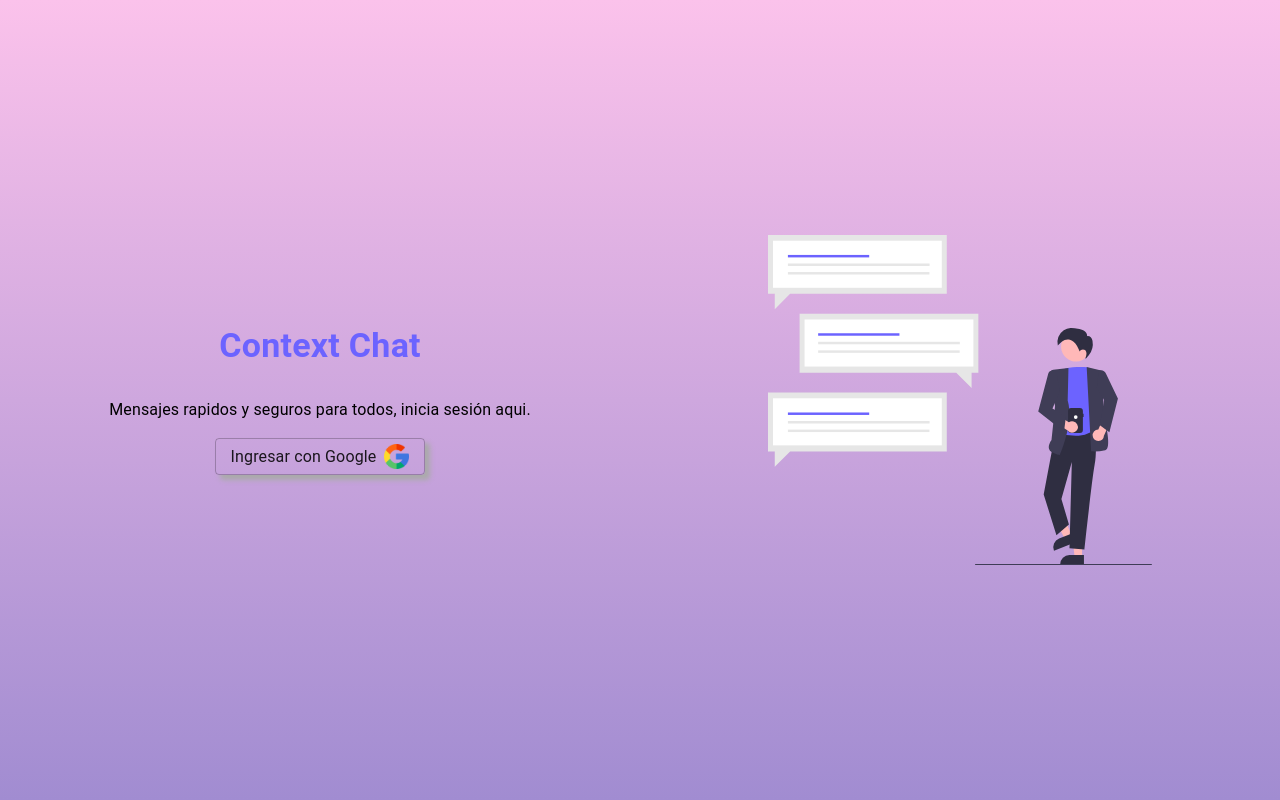
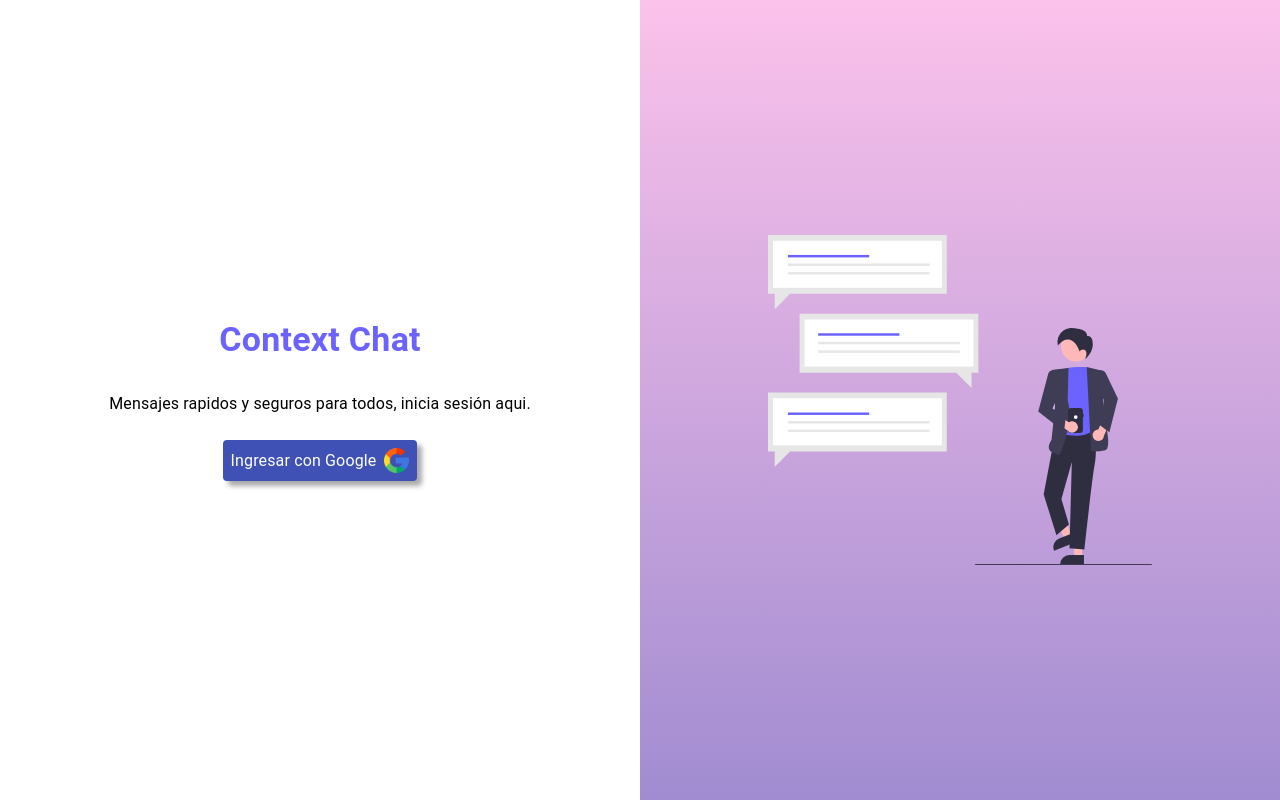
Before and after one commit to ChrisCedi/chat-app, a React (Create React App) app: page / in a window 1280 px wide. Built offline with nearby package versions, Linux system fonts and the light colour scheme; no server answers.

Commit message:
fix: reload to navigate

```diff
--- a/src/components/Login/Login.jsx
+++ b/src/components/Login/Login.jsx
@@ -22,8 +22,9 @@ const Login = ({ width }) => {
 
           <Button
             className={classes.button}
-            variant="outlined"
+            variant="contained"
             onClick={loginUser}
+            color="primary"
           >
             <Typography>Ingresar con Google</Typography>
             <img src={Images.GoogleIcon} className={classes.gIcon} alt="icon" />
@@ -47,8 +48,9 @@ const Login = ({ width }) => {
 
             <Button
               className={classes.button}
-              variant="outlined"
+              variant="contained"
               onClick={loginUser}
+              color="primary"
             >
               <Typography>Ingresar con Google</Typography>
               <img
--- a/src/components/Login/LoginStyles.js
+++ b/src/components/Login/LoginStyles.js
@@ -14,6 +14,7 @@ const useStyles = makeStyles((theme) => ({
     alignItems: "center",
     justifyContent: "center",
     flexDirection: "column",
+    backgroundColor: theme.palette.common.white,
   },
   title: {
     color: "#6C63FF",
@@ -21,7 +22,7 @@ const useStyles = makeStyles((theme) => ({
     paddingBottom: theme.spacing(4),
   },
   description: {
-    paddingBottom: theme.spacing(2),
+    paddingBottom: theme.spacing(3),
     textAlign: "center",
   },
   gridImage: {
@@ -33,6 +34,7 @@ const useStyles = makeStyles((theme) => ({
     display: "flex",
     boxShadow: "5px 5px 5px #aaaaaa",
     textTransform: "none",
+    padding: theme.spacing(1),
   },
   gIcon: {
     width: "25px",
@@ -59,8 +61,8 @@ const useStyles = makeStyles((theme) => ({
   },
   imageMobile: {
     zIndex: 1,
-    paddingTop: theme.spacing(1),
-    width: "60%",
+    paddingTop: theme.spacing(4),
+    width: "62%",
   },
 }));
 
--- a/src/context/ChatProvider.jsx
+++ b/src/context/ChatProvider.jsx
@@ -44,6 +44,7 @@ const ChatProvider = ({ children }) => {
 
       if (idToken) {
         localStorage.setItem("token", idToken);
+        window.location.reload();
       }
     } catch (error) {
       console.log(error);
@@ -53,10 +54,11 @@ const ChatProvider = ({ children }) => {
   const logout = () => {
     auth.signOut();
     localStorage.removeItem("token");
+    window.location.reload();
   };
 
   const loadMessages = () => {
-    db.collection("chat")
+    db.collection("chat2")
       .orderBy("dateMesage")
       .onSnapshot((query) => {
         const responseMessages = query.docs.map((item) => item.data());
@@ -66,7 +68,7 @@ const ChatProvider = ({ children }) => {
 
   const addMessage = async (uid, messageInput, name) => {
     try {
-      await db.collection("chat").add({
+      await db.collection("chat2").add({
         dateMesage: Date.now(),
         message: messageInput,
         id: uid,
```
